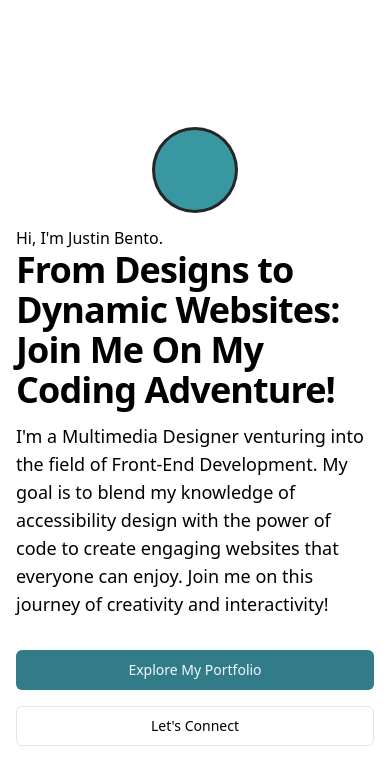
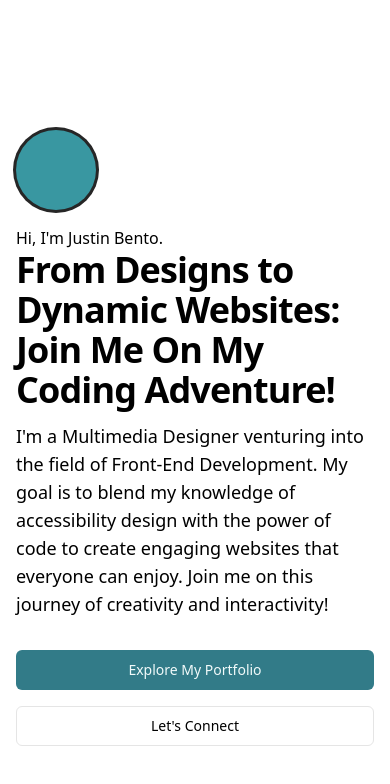
Before and after one commit to Justin-Bento/justin-bento-portfolio, a Next.js app: page / in a window 390 px wide. Shown: the top 784 px of the page. Built offline with nearby package versions, Linux system fonts and the light colour scheme.

Commit message:
Reorganized circle classes to improve clarity

```diff
--- a/app/page.tsx
+++ b/app/page.tsx
@@ -17,7 +17,7 @@ export default function Home() {
 export function HomeContent() {
   return (
     <article className="max-w-4xl mx-auto md:text-center text-balance">
-      <div className="size-20 bg-easternblue-500 rounded-full mx-auto mb-4 ring ring-neutral-800"></div>
+      <div className="bg-easternblue-500 rounded-full size-20 md:mx-auto mb-4 ring ring-neutral-800"></div>
       <p className="text-base">Hi, I'm Justin Bento.</p>
       <h1 className="scroll-m-20 text-4xl font-extrabold tracking-tight lg:text-5xl">
         From Designs to Dynamic Websites: Join Me On My Coding Adventure!
```
